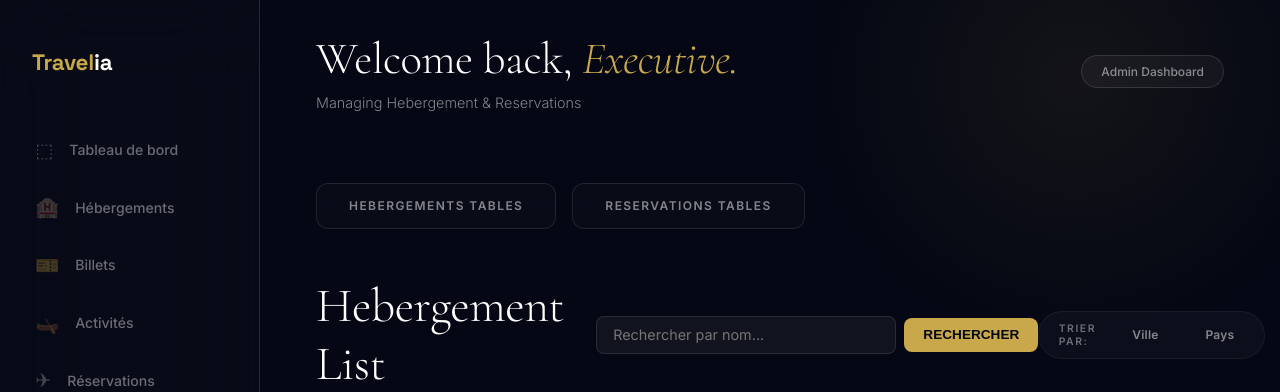
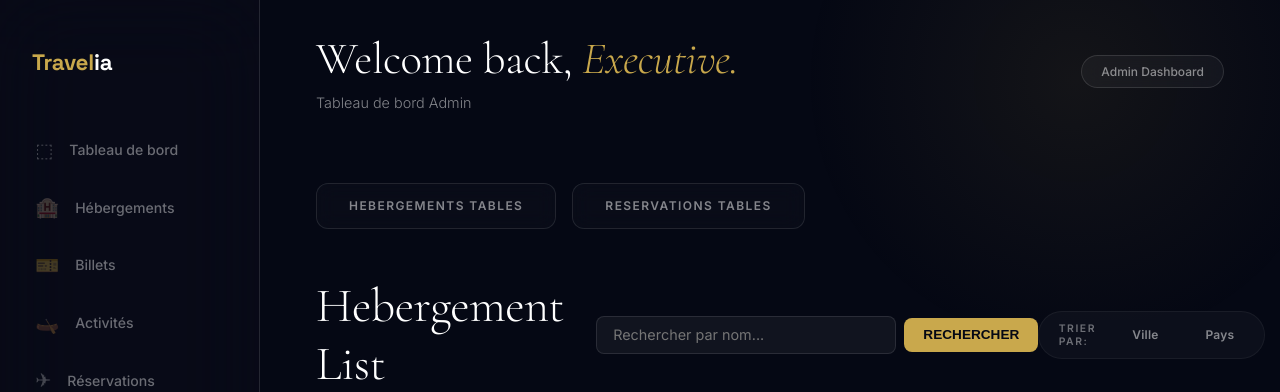
Before and after one commit to oussemafazzen/Esprit-PIDEW-3A25-2526-Travelia, a Symfony app: template templates/hebergement/index.html.twig in a window 1280 px wide. Shown: the top 392 px of the page. Run offline with Twig, Linux system fonts and the light colour scheme; the template is opened without the code that fills it, so the values that code supplies are empty; some libraries are stand-ins or nearby versions.

Commit message:
fix: update header subtitle to use renamed sidebar variables (is_billet_active, is_heberg_active)

```diff
--- a/templates/admin_base.html.twig
+++ b/templates/admin_base.html.twig
@@ -446,12 +446,16 @@
         <div class="header-greeting">
           <h1 id="page_title">Welcome back, <em>Executive.</em></h1>
           <p class="header-lead" style="font-size: 0.9rem; opacity: 0.5; font-weight: 300; margin-top: 0.5rem;">
-            {% if is_billet %}
-              Managing Billets
-            {% elseif is_heberg_res %}
-              Managing Accommodation Reservations
+            {% if is_billet_active %}
+              Gestion des Billets
+            {% elseif is_heberg_active %}
+              Gestion des Hébergements
+            {% elseif is_reservation_active %}
+              Gestion des Réservations
+            {% elseif is_activite_active %}
+              Gestion des Activités
             {% else %}
-              Managing Hebergement & Reservations
+              Tableau de bord Admin
             {% endif %}
           </p>
         </div>
```
